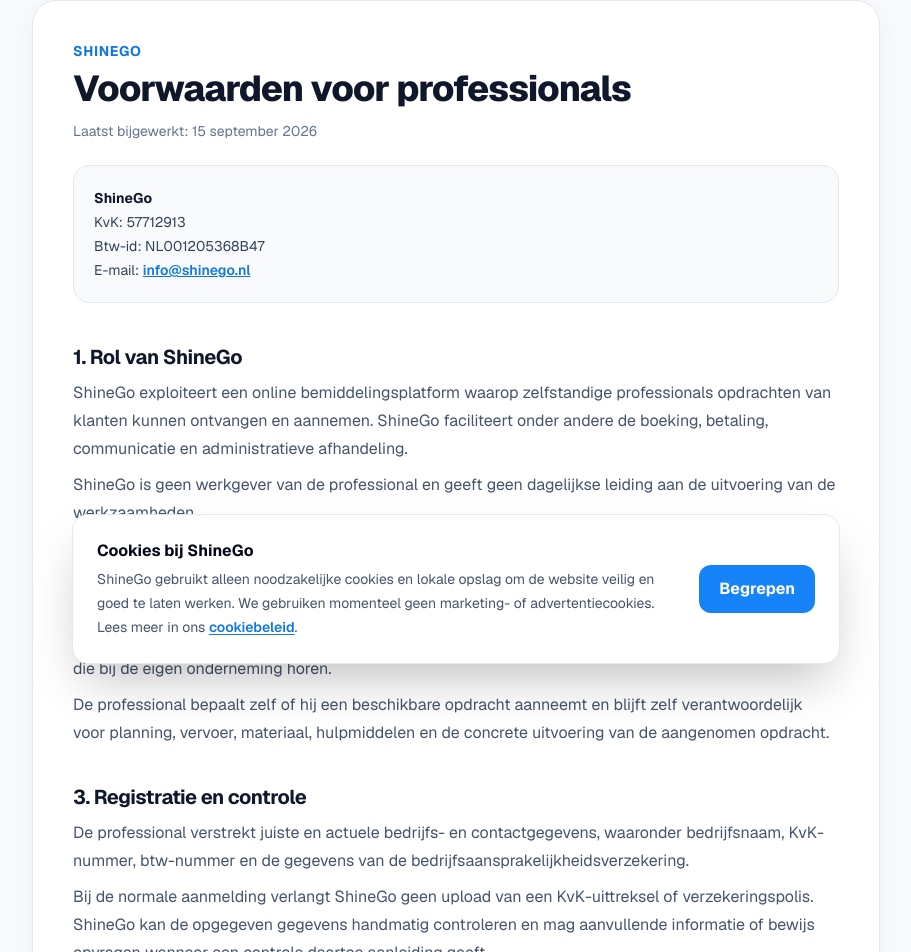
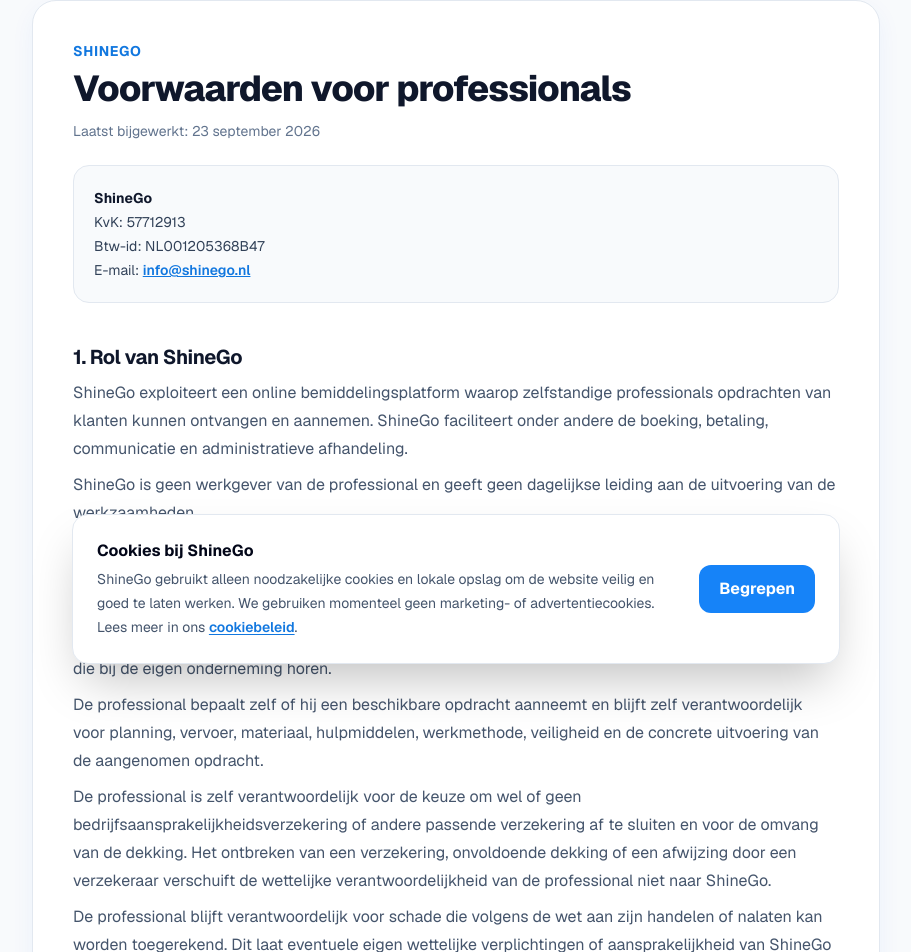
Before and after one commit to Shinego-app/shinego, a Next.js app: page /professional/voorwaarden in a window 1280 px wide. Shown: the part 120-1072 px from the top of the page, without its empty margins (184-1095 px from the left). Built offline with nearby package versions, Linux system fonts and the light colour scheme.

Commit message:
Leg verzekeringsverantwoordelijkheid bij professional vast

```diff
--- a/app/professional/voorwaarden/page.tsx
+++ b/app/professional/voorwaarden/page.tsx
@@ -7,7 +7,7 @@
         <div className="rounded-3xl border border-slate-200 bg-white p-7 shadow-sm sm:p-10">
           <p className="text-sm font-bold uppercase tracking-wider text-blue-600">ShineGo</p>
           <h1 className="mt-2 text-3xl font-extrabold tracking-tight sm:text-4xl">Voorwaarden voor professionals</h1>
-          <p className="mt-3 text-sm text-slate-500">Laatst bijgewerkt: 15 september 2026</p>
+          <p className="mt-3 text-sm text-slate-500">Laatst bijgewerkt: 23 september 2026</p>
 
           <div className="mt-6 rounded-2xl border border-slate-200 bg-slate-50 p-5 text-sm leading-6 text-slate-700">
             <strong className="text-slate-900">ShineGo</strong><br />
@@ -19,9 +19,9 @@
           <div className="mt-10 space-y-9 leading-7 text-slate-600">
             <section><h2 className="text-xl font-bold text-slate-900">1. Rol van ShineGo</h2><p className="mt-2">ShineGo exploiteert een online bemiddelingsplatform waarop zelfstandige professionals opdrachten van klanten kunnen ontvangen en aannemen. ShineGo faciliteert onder andere de boeking, betaling, communicatie en administratieve afhandeling.</p><p className="mt-2">ShineGo is geen werkgever van de professional en geeft geen dagelijkse leiding aan de uitvoering van de werkzaamheden.</p></section>
 
-            <section><h2 className="text-xl font-bold text-slate-900">2. Zelfstandig ondernemerschap</h2><p className="mt-2">De professional werkt als zelfstandig ondernemer, handelt voor eigen rekening en risico en is zelf verantwoordelijk voor inschrijving, belastingen, verzekeringen, vergunningen en overige verplichtingen die bij de eigen onderneming horen.</p><p className="mt-2">De professional bepaalt zelf of hij een beschikbare opdracht aanneemt en blijft zelf verantwoordelijk voor planning, vervoer, materiaal, hulpmiddelen en de concrete uitvoering van de aangenomen opdracht.</p></section>
+            <section><h2 className="text-xl font-bold text-slate-900">2. Zelfstandig ondernemerschap en eigen verantwoordelijkheid</h2><p className="mt-2">De professional werkt als zelfstandig ondernemer, handelt voor eigen rekening en risico en is zelf verantwoordelijk voor inschrijving, belastingen, vergunningen, verzekeringen en overige verplichtingen die bij de eigen onderneming horen.</p><p className="mt-2">De professional bepaalt zelf of hij een beschikbare opdracht aanneemt en blijft zelf verantwoordelijk voor planning, vervoer, materiaal, hulpmiddelen, werkmethode, veiligheid en de concrete uitvoering van de aangenomen opdracht.</p><p className="mt-2">De professional is zelf verantwoordelijk voor de keuze om wel of geen bedrijfsaansprakelijkheidsverzekering of andere passende verzekering af te sluiten en voor de omvang van de dekking. Het ontbreken van een verzekering, onvoldoende dekking of een afwijzing door een verzekeraar verschuift de wettelijke verantwoordelijkheid van de professional niet naar ShineGo.</p><p className="mt-2">De professional blijft verantwoordelijk voor schade die volgens de wet aan zijn handelen of nalaten kan worden toegerekend. Dit laat eventuele eigen wettelijke verplichtingen of aansprakelijkheid van ShineGo als platform onverlet.</p></section>
 
-            <section><h2 className="text-xl font-bold text-slate-900">3. Registratie en controle</h2><p className="mt-2">De professional verstrekt juiste en actuele bedrijfs- en contactgegevens, waaronder bedrijfsnaam, KvK-nummer, btw-nummer en de gegevens van de bedrijfsaansprakelijkheidsverzekering.</p><p className="mt-2">Bij de normale aanmelding verlangt ShineGo geen upload van een KvK-uittreksel of verzekeringspolis. ShineGo kan de opgegeven gegevens handmatig controleren en mag aanvullende informatie of bewijs opvragen wanneer een controle daartoe aanleiding geeft.</p><p className="mt-2">Een profiel wordt pas geactiveerd nadat ShineGo de registratie voldoende heeft kunnen controleren. ShineGo kan een registratie weigeren, tijdelijk beperken of beëindigen wanneer gegevens onjuist, onvolledig of niet verifieerbaar zijn.</p></section>
+            <section><h2 className="text-xl font-bold text-slate-900">3. Registratie en controle</h2><p className="mt-2">De professional verstrekt juiste en actuele bedrijfs- en contactgegevens, waaronder bedrijfsnaam, KvK-nummer en btw-nummer. ShineGo kan deze registratiegegevens handmatig controleren en mag aanvullende informatie of bewijs opvragen wanneer een controle daartoe aanleiding geeft.</p><p className="mt-2">Een bedrijfsaansprakelijkheidsverzekering en het invullen van verzekeraar of polisnummer zijn geen algemene voorwaarde voor activering van een ShineGo-profiel. Als de professional vrijwillig verzekeringsgegevens opgeeft, blijft hij zelf verantwoordelijk voor de juistheid, geldigheid en toereikendheid daarvan. ShineGo geeft door het opslaan of tonen van deze gegevens geen garantie over verzekeringsdekking.</p><p className="mt-2">Een profiel wordt pas geactiveerd nadat ShineGo de vereiste registratiegegevens voldoende heeft kunnen controleren. ShineGo kan een registratie weigeren, tijdelijk beperken of beëindigen wanneer verplichte gegevens onjuist, onvolledig of niet verifieerbaar zijn, of wanneer daar een andere gerechtvaardigde reden voor bestaat.</p></section>
 
             <section><h2 className="text-xl font-bold text-slate-900">4. Beschikbare opdrachten en acceptatie</h2><p className="mt-2">Beschikbare opdrachten kunnen onder meer informatie bevatten over locatie, datum, tijd, type pand, bereikbaarheid, verdiepingen, aantal ramen en vergoeding.</p><p className="mt-2">Door een opdracht te accepteren bevestigt de professional dat hij de beschikbare opdrachtinformatie heeft bekeken en de opdracht in beginsel kan uitvoeren. Bij een wezenlijke afwijking op locatie meldt de professional dit via ShineGo voordat aanvullende werkzaamheden worden uitgevoerd.</p></section>
 
```
